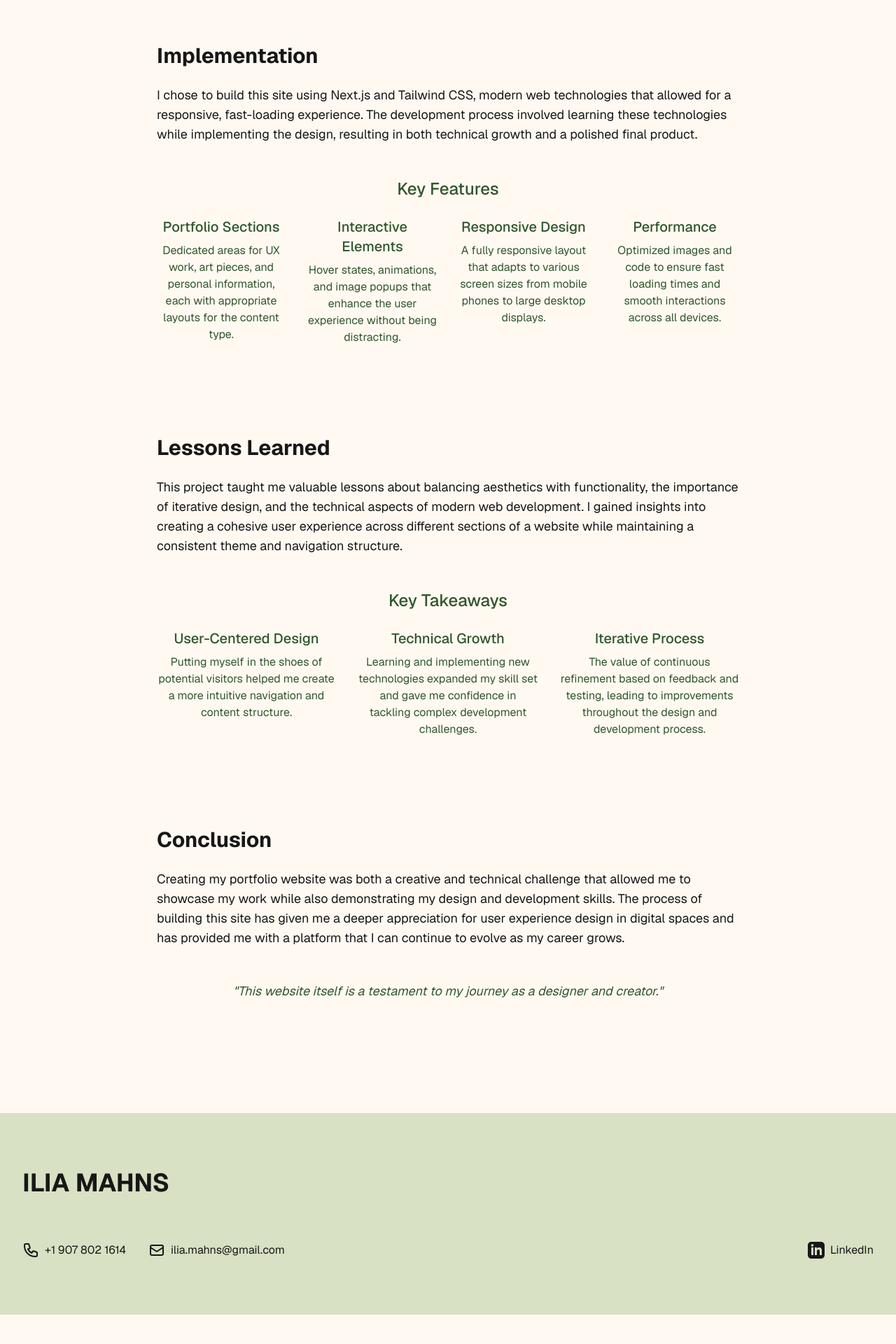
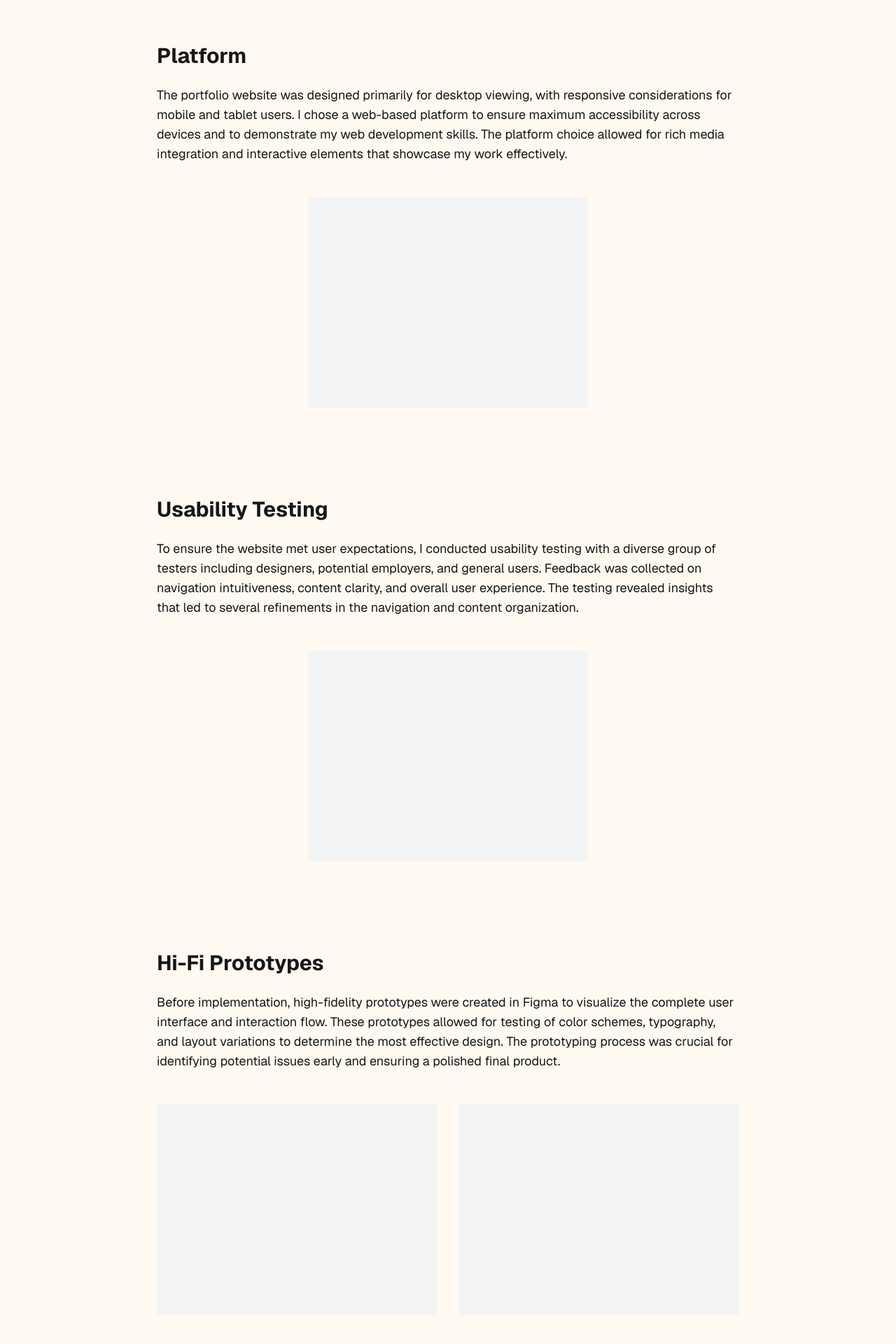
Before and after one commit to iliamahns/portfolio, a Next.js app: page /ux/web in a window 1280 px wide. Shown: the part 2780-4700 px from the top of the page at 70% size. Before the commit the page ends 4658 px from the top, so only its background shows below. Built offline with nearby package versions, Linux system fonts and the light colour scheme.

Commit message:
sections

```diff
--- a/app/ux/web/page.tsx
+++ b/app/ux/web/page.tsx
@@ -110,9 +110,56 @@ export default function WebsiteProject() {
         </div>
       </section>
 
+      {/* Platform */}
+      <section className="mb-32">
+        <h2 className="text-3xl font-bold mb-6">Platform</h2>
+        <p className="text-lg mb-12">
+          The portfolio website was designed primarily for desktop viewing, with responsive considerations
+          for mobile and tablet users. I chose a web-based platform to ensure maximum accessibility across
+          devices and to demonstrate my web development skills. The platform choice allowed for rich media
+          integration and interactive elements that showcase my work effectively.
+        </p>
+        <div className="max-w-[90%] md:max-w-[calc(50%-1rem)] mx-auto">
+          <div className="relative aspect-[4/3] overflow-hidden bg-gray-100 flex items-center justify-center p-4">
+          </div>
+        </div>
+      </section>
+
+      {/* Usability Testing */}
+      <section className="mb-32">
+        <h2 className="text-3xl font-bold mb-6">Usability Testing</h2>
+        <p className="text-lg mb-12">
+          To ensure the website met user expectations, I conducted usability testing with a diverse
+          group of testers including designers, potential employers, and general users. Feedback was
+          collected on navigation intuitiveness, content clarity, and overall user experience. The testing
+          revealed insights that led to several refinements in the navigation and content organization.
+        </p>
+        <div className="max-w-[90%] md:max-w-[calc(50%-1rem)] mx-auto">
+          <div className="relative aspect-[4/3] overflow-hidden bg-gray-100 flex items-center justify-center p-4">
+          </div>
+        </div>
+      </section>
+
+      {/* Hi-Fi Prototypes */}
+      <section className="mb-32">
+        <h2 className="text-3xl font-bold mb-6">Hi-Fi Prototypes</h2>
+        <p className="text-lg mb-12">
+          Before implementation, high-fidelity prototypes were created in Figma to visualize the
+          complete user interface and interaction flow. These prototypes allowed for testing of color
+          schemes, typography, and layout variations to determine the most effective design. The prototyping
+          process was crucial for identifying potential issues early and ensuring a polished final product.
+        </p>
+        <div className="grid grid-cols-1 md:grid-cols-2 gap-8 max-w-6xl mx-auto">
+          <div className="relative aspect-[4/3] overflow-hidden bg-gray-100 flex items-center justify-center p-4">
+          </div>
+          <div className="relative aspect-[4/3] overflow-hidden bg-gray-100 flex items-center justify-center p-4">
+          </div>
+        </div>
+      </section>
+
       {/* Implementation */}
       <section className="mb-32">
-        <h2 className="text-3xl font-bold mb-6">Implementation</h2>
+        <h2 className="text-3xl font-bold mb-6">Implementation & Development</h2>
         <p className="text-lg mb-12">
           I chose to build this site using Next.js and Tailwind CSS, modern web technologies that
           allowed for a responsive, fast-loading experience. The development process involved
```
